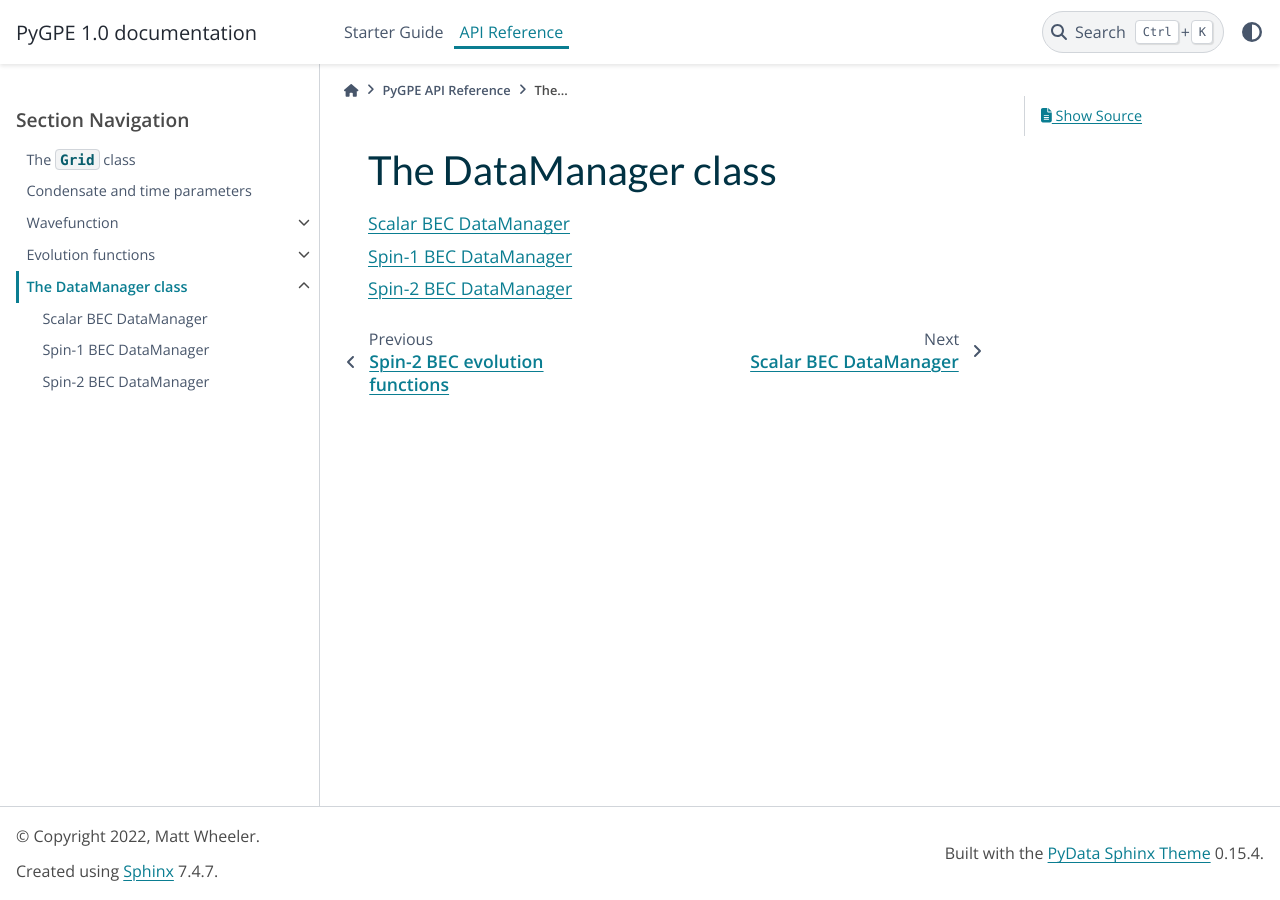
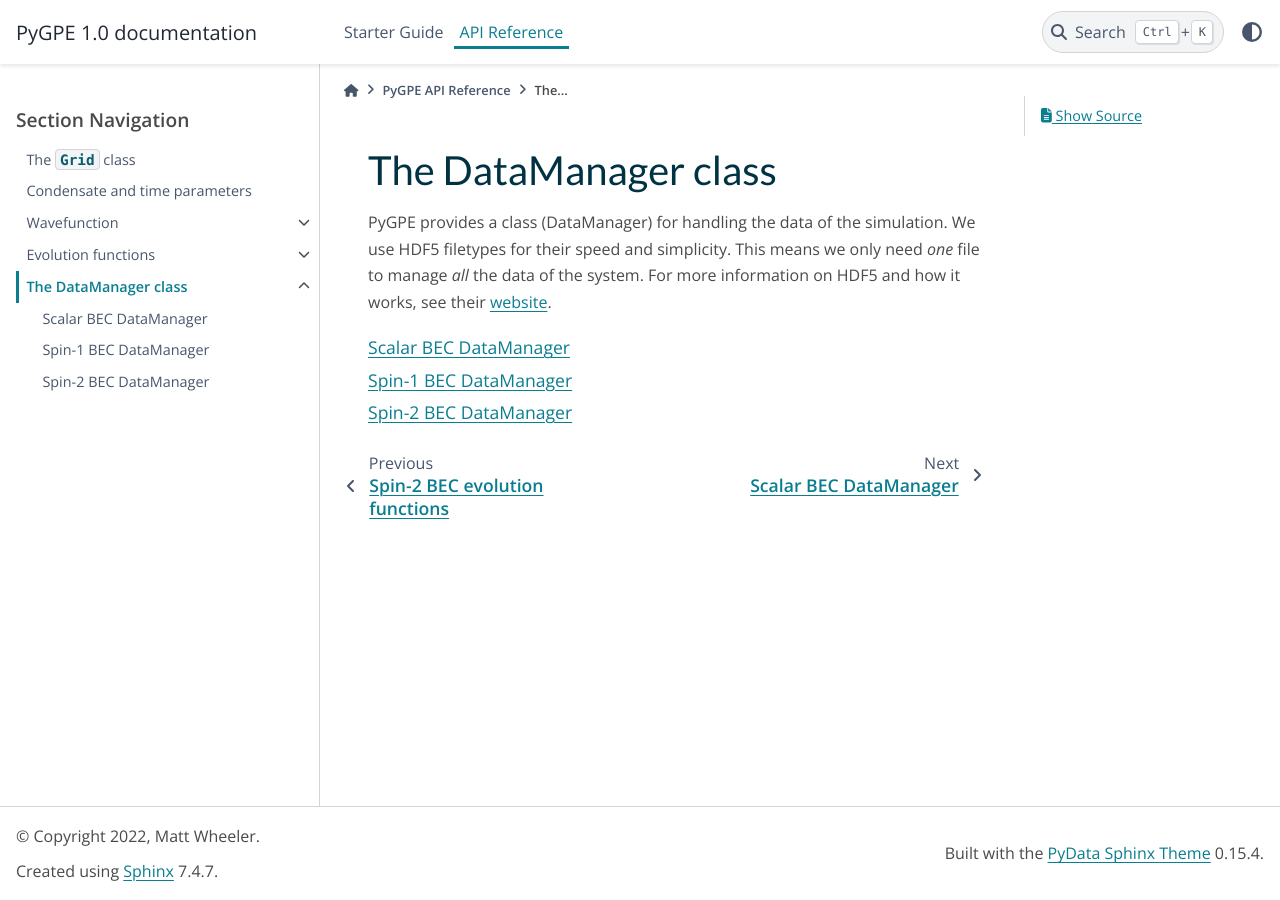
Before and after one commit to wheelerMT/pygpe, a Sphinx documentation site: the page built from docs/source/reference/datamanager.rst, in a window 1280 px wide. Built offline with Sphinx 7.4.7 and the PyData theme 0.15.4, drawn with Linux system fonts in a browser that asks for light colours.

Commit message:
Added intro text

```diff
--- a/docs/source/reference/datamanager.rst
+++ b/docs/source/reference/datamanager.rst
@@ -1,5 +1,10 @@
 The DataManager class
 =====================
+
+PyGPE provides a class (DataManager) for handling the data of the simulation.
+We use HDF5 filetypes for their speed and simplicity.
+This means we only need *one* file to manage *all* the data of the system.
+For more information on HDF5 and how it works, see their `website <https://www.hdfgroup.org/solutions/hdf5/>`_.
 
 .. toctree::
     :maxdepth: 1
```
